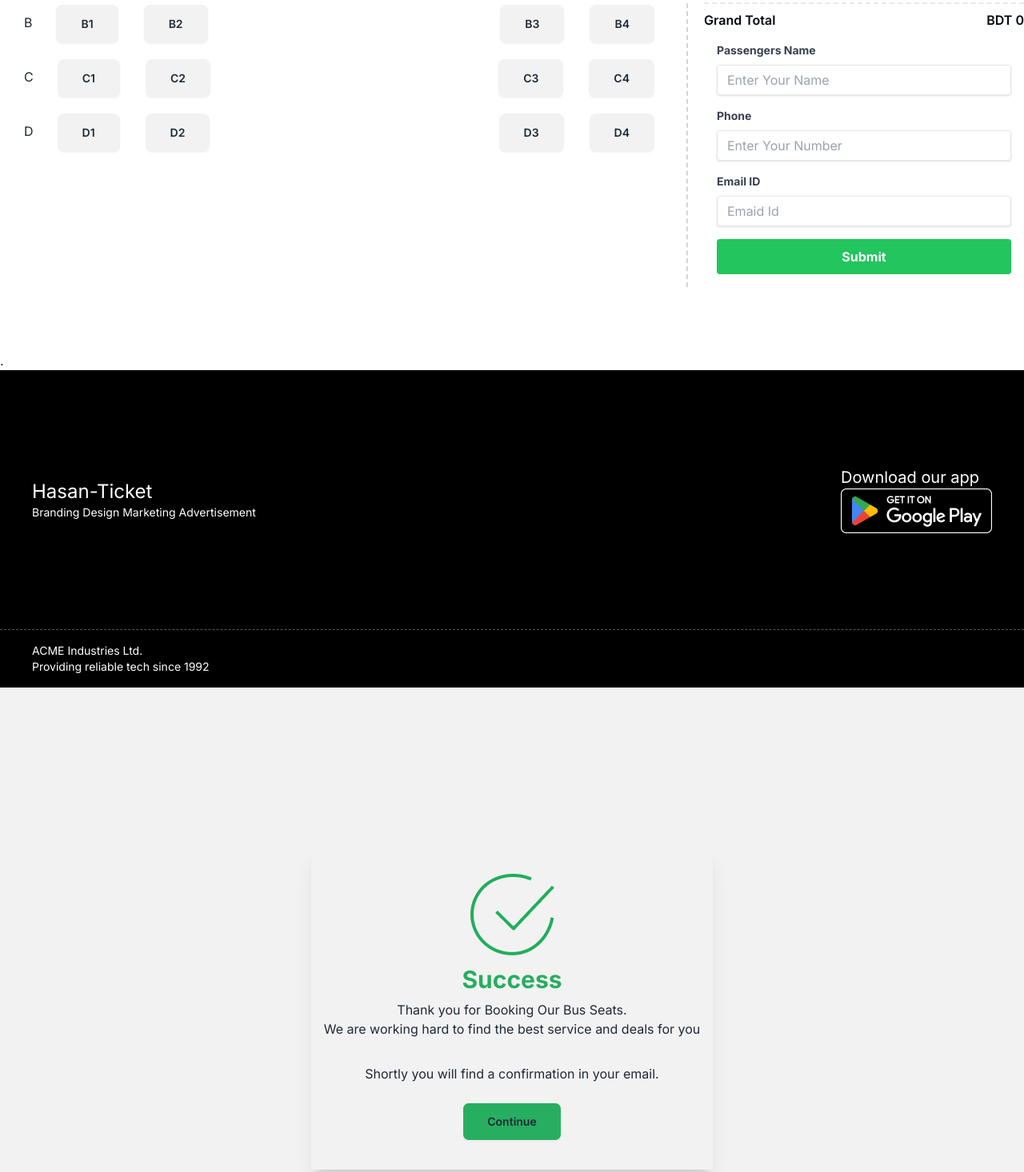
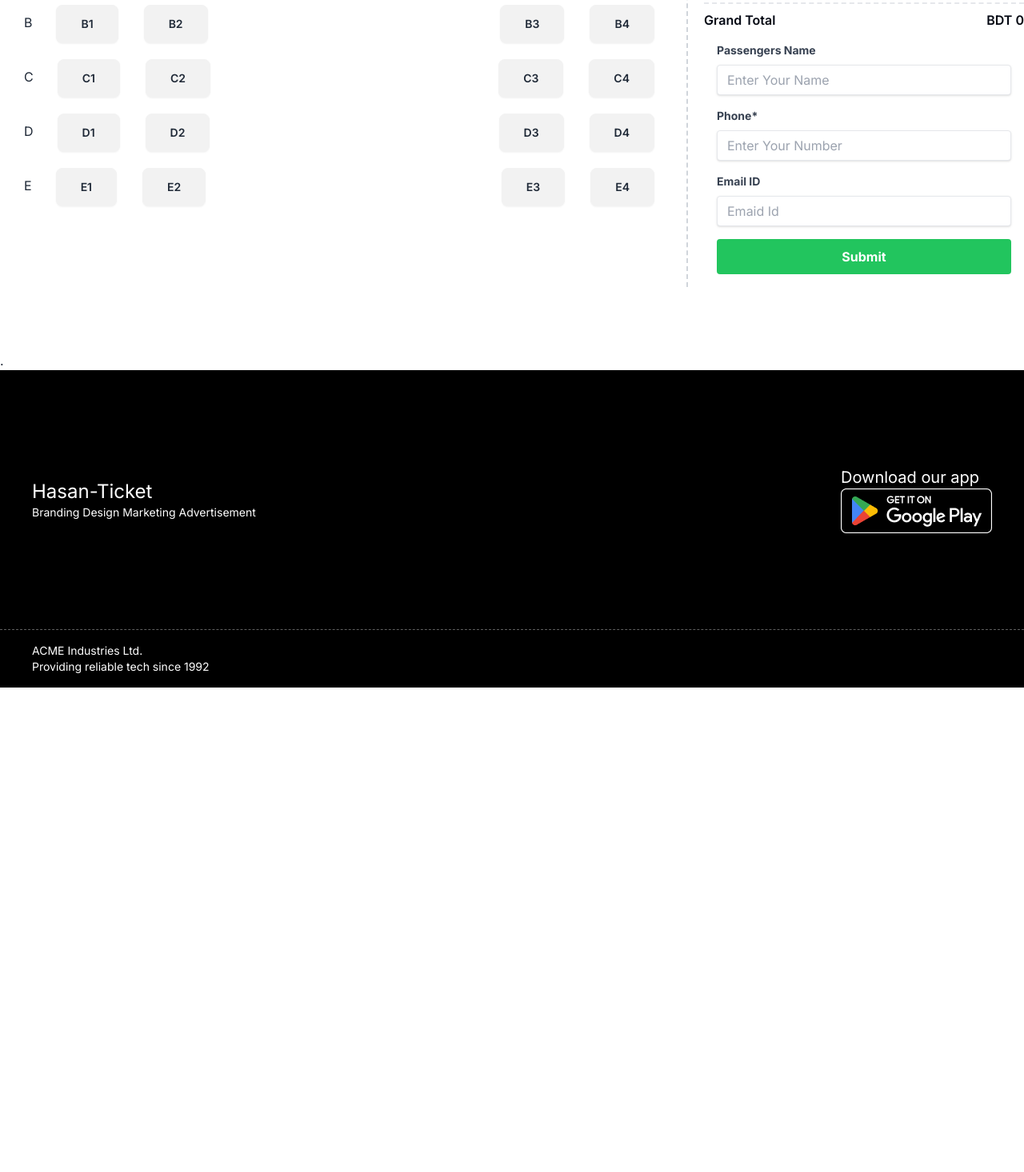
Before and after one commit to hasanali207/bus-ticket-assingment, a plain HTML site: page index.html in a window 1280 px wide. Shown: the part 2123-3589 px from the top of the page at 80% size. After the commit the page ends 2983 px from the top, so only its background shows below. Drawn offline with nearby package versions, Linux system fonts and the light colour scheme.

Commit message:
added some js for form validation

```diff
--- a/index.html
+++ b/index.html
@@ -244,6 +244,15 @@
                 </div>
               </div>
              <!-- End group of Seat  -->
+              <!-- A group of Seat  -->
+              <div class="flex mb-5">
+                <div><button>E</button></div>
+                <div class="flex justify-between w-full">
+                  <div class="" ><button class="seat-name btn mr-8">E1</button><button class="btn seat-name">E2</button></div>
+                  <div class="" ><button class="seat-name btn mr-8">E3</button><button class="btn seat-name">E4</button></div>
+                </div>
+              </div>
+             <!-- End group of Seat  -->
             </div>
           </div>
 
@@ -318,7 +327,7 @@
                 <label
                   for="email"
                   class="block text-gray-700 text-sm font-bold mb-2"
-                  >Phone</label
+                  >Phone*</label
                 >
                 <input
                   type="number"
@@ -409,20 +418,6 @@
     <script src="js/app.js"></script>
   </main>
 
-<section class="hidden-section">
-  <div class="hero min-h-screen bg-[#f2f2f2]">
-    <div class="hero-content text-center shadow-xl">
-      <div class="max-w-[500px] flex py-5 flex-col items-center">
-        <img class="self-center" src="images/success.png" alt="">
-        <h1 class="text-3xl mt-3 font-bold text-[#27AE60]">Success</h1>
-        <p class="py-2">Thank you for Booking Our Bus Seats. <br>
-          We are working hard to find the best service and deals for you</p>
-          <p class="py-6">Shortly you will find a confirmation in your email.</p>
-        <button class="btn bg-[#27AE60]">Continue</button>
-      </div>
-    </div>
-  </div>
-</section>
 
 
   </body>
--- a/js/app.js
+++ b/js/app.js
@@ -95,16 +95,36 @@ for(seatName of allseatName){
     })
 }
 
+// const otherButton = document.getElementById('otherButton');
+// const submitButton = document.getElementById('submitButton');
 
-function validate(){
+// otherButton.addEventListener('click', () => {
+//   submitButton.disabled = false;
+// });
+
+
+
+ function validate(){
+    const submitBtn = document.getElementById('submit-btn');
     const number = document.getElementById('phone')
-    if(number.value.trim() == ''){
-        alert('Please Added Phone Number')
-        return false
+     if(number.value.trim() == ''){
+        submitBtn.disabled = false;
+         return false
     }else{
         true
-    }
-}
+     }
+ }
+
+
+// const number = document.getElementById('phone')  ;
+// if(number.value.trim() == ''){
+//     submitBtn.disabled = false;
+//     return false;
+// }
+// else{
+//     true
+// }
+
 
 
 
```
